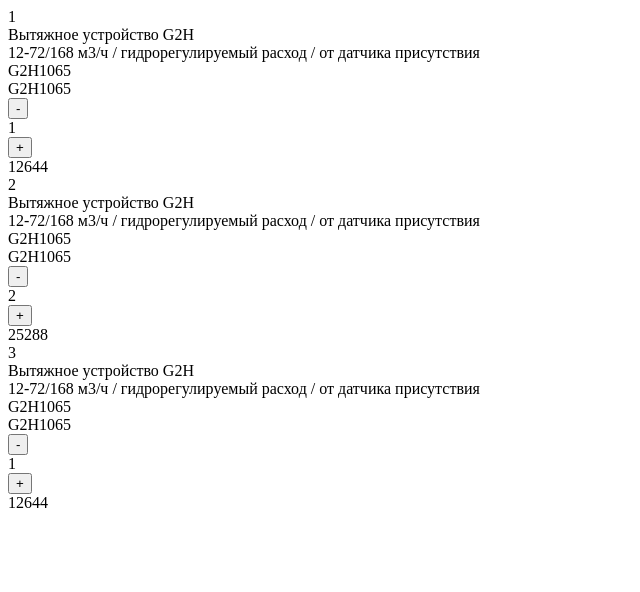
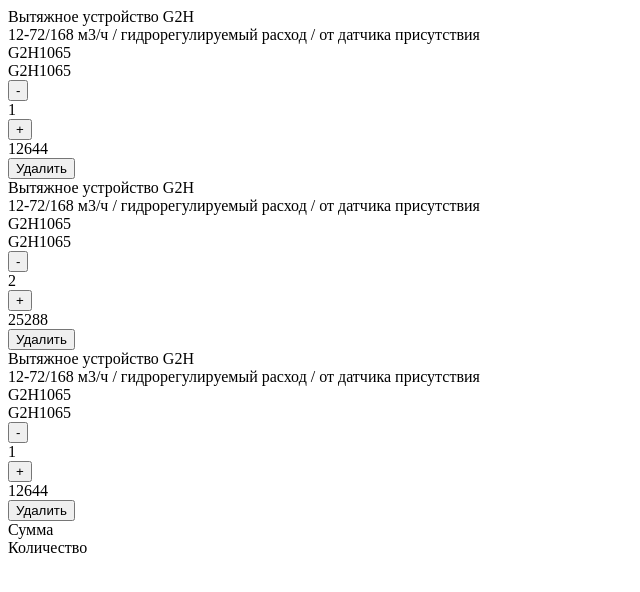
Before and after one commit to vas1levnv/positron-test, a Nuxt app: page / in a window 1280 px wide. Shown: the top 592 px of the page, without its empty margins (0-640 px from the left). Built offline with nearby package versions, Linux system fonts and the light colour scheme.

Commit message:
Удаляет товар из списка

```diff
--- a/components/salesList.vue
+++ b/components/salesList.vue
@@ -7,7 +7,6 @@ const store = useWebsiteStore()
 <template>
 	<div class="sales-list">
 		<div v-for="item in store.salesList" :key="item.id">
-			<div>{{ item.id }}</div>
 			<div>{{ item.name }}</div>
 			<div>{{ item.description }}</div>
 			<div>{{ item.img }}</div>
@@ -16,8 +15,18 @@ const store = useWebsiteStore()
 			<div>{{ item.count }}</div>
 			<button @click="store.incrementSalesItemCount(item.id)">+</button>
 			<div>{{ item.price * item.count }}</div>
+			<button @click="store.deleteSalesItem(item.id)">Удалить</button>
 		</div>
-
+		<div>
+			<div>
+				<div>Сумма</div>
+				<div></div>
+			</div>
+			<div>
+				<div>Количество</div>
+				<div></div>
+			</div>
+		</div>
 	</div>
 </template>
 
--- a/stores/indexStore.ts
+++ b/stores/indexStore.ts
@@ -69,6 +69,9 @@ export const useWebsiteStore = defineStore('websiteStore', {
 					break;
 				}
 			}
+		},
+		deleteSalesItem(id: number) {
+			this.salesList = this.salesList.filter(el => el.id !== id)
 		}
 	},
 	getters: {}
```
